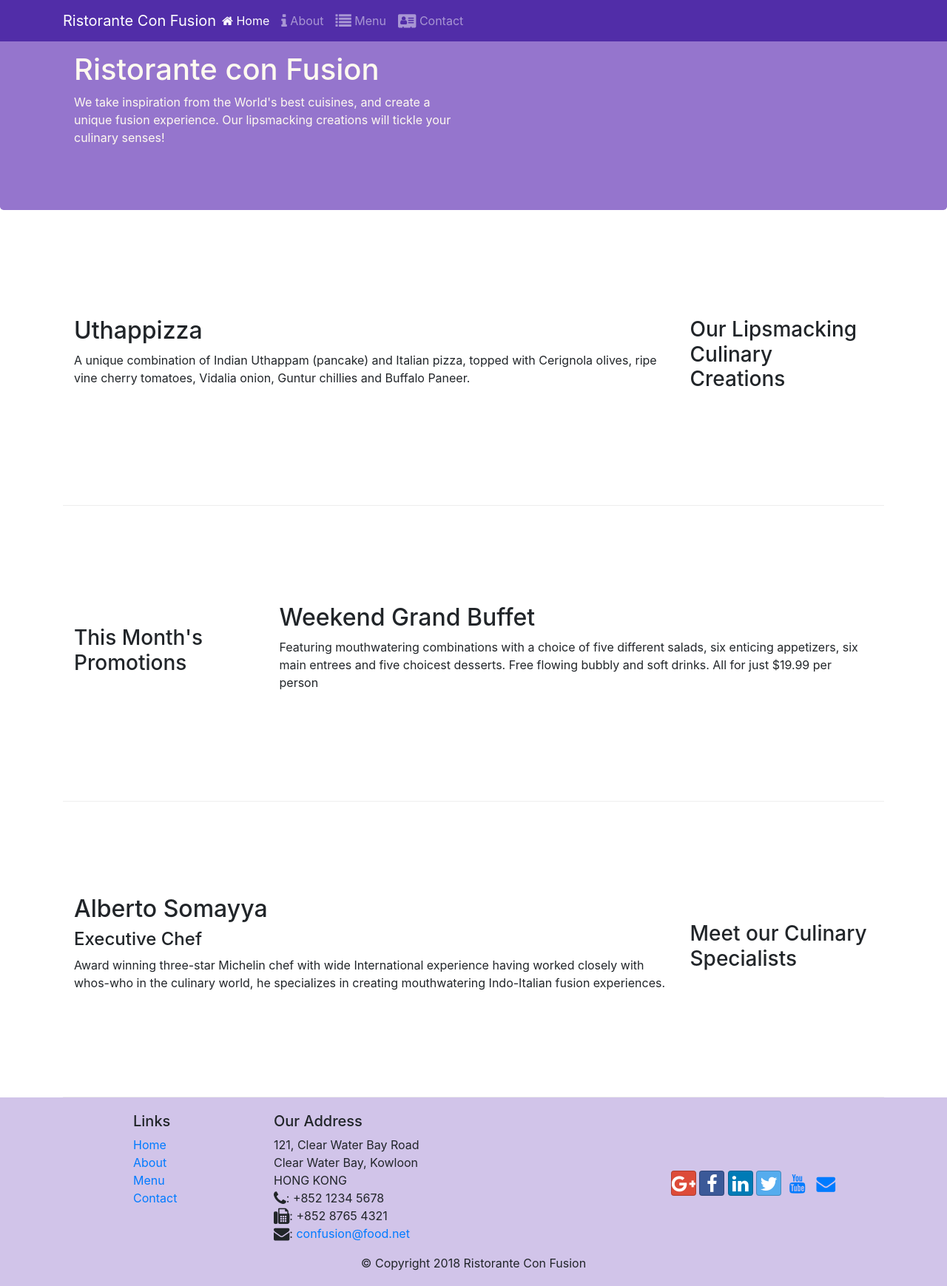
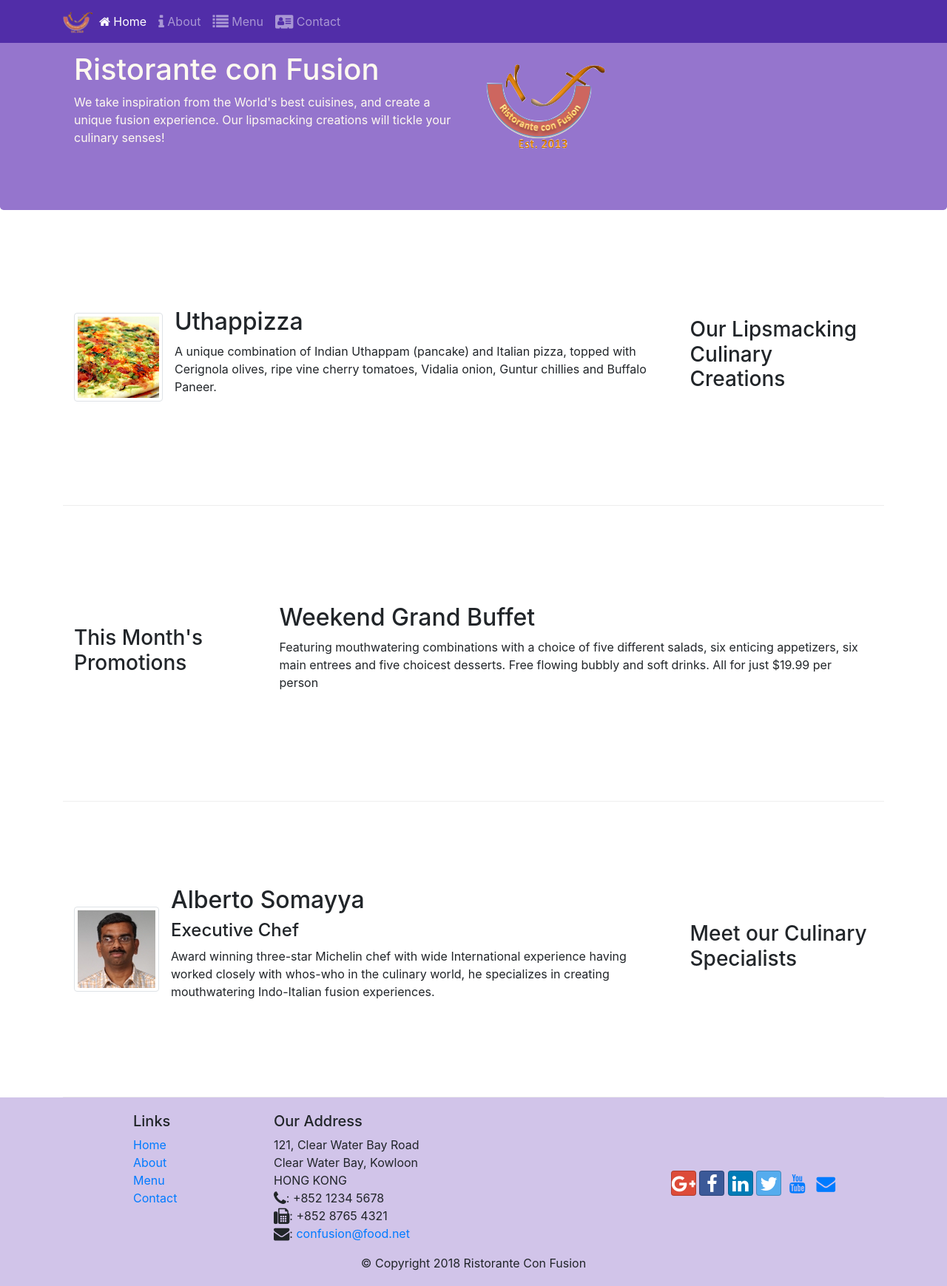
Before and after one commit to vaidehi4rk/Bootstrap-test, a website: page index.html in a window 1280 px wide. Shown: the whole page at 74% size. Drawn offline with nearby package versions, Linux system fonts and the light colour scheme.

Commit message:
Images and Media

```diff
--- a/index.html
+++ b/index.html
@@ -22,7 +22,7 @@
             <button class="navbar-toggler" type="button" data-toggle="collapse" data-target="#Navbar">
                 <span class="navbar-toggler-icon"></span>
             </button>
-            <a class="navbar-brand mr-auto" href="#">Ristorante Con Fusion</a>
+            <a class="navbar-brand mr-auto" href="#"><img src="img/logo.png" height="30" width="41"></a>
         <div class="collapse navbar-collapse" id="Navbar">
                 <ul class="navbar-nav mr-auto">
                     <li class="nav-item active"><a class="nav-link" href="#"><span class="fa fa-home"></span> Home</a></li>
@@ -42,8 +42,8 @@
                     <h1>Ristorante con Fusion</h1>
                     <p>We take inspiration from the World's best cuisines, and create a unique fusion experience. Our lipsmacking creations will tickle your culinary senses!</p>
                 </div>
-                <div class="col-12 col-sm">
-
+                <div class="col-12 col-sm align-self-center">
+                    <img src="img/logo.png" class="img-fluid">
                 </div>
             </div>
         </div>
@@ -55,9 +55,15 @@
                 <h3>Our Lipsmacking Culinary Creations</h3>
             </div>
             <div class="col col-sm order-sm-first col-md">
-                <h2>Uthappizza</h2>
+                <div class="media">
+                    <img class="d-flex mr-3 img-thumbnail align-self-center"
+                            src="img/uthappizza.png" alt="Uthappizza">
+            <div class="media-body">
+                <h2 class="mt-0">Uthappizza</h2>
                 <p>A unique combination of Indian Uthappam (pancake) and Italian pizza, topped with Cerignola olives, ripe vine cherry tomatoes, Vidalia onion, Guntur chillies and Buffalo Paneer.</p>
             </div>
+            </div>
+        </div>
         </div>
 
 
@@ -75,10 +81,23 @@
             <div  class="col-12 col-sm-4 order-sm-last col-md-3">
                 <h3>Meet our Culinary Specialists</h3>
             </div>
+
+
             <div class="col col-sm order-sm-first col-md">
-                <h2>Alberto Somayya</h2>
-                <h4>Executive Chef</h4>
-                <p>Award winning three-star Michelin chef with wide International experience having worked closely with whos-who in the culinary world, he specializes in creating mouthwatering Indo-Italian fusion experiences. </p>
+                <div class="media">
+                    <img class="d-flex mr-3 img-thumbnail align-self-center"
+                            src="img/alberto.png" alt="Alberto Somayya">
+                    <div class="media-body">
+                        <h2 class="mt-0">Alberto Somayya</h2>
+                        <h4>Executive Chef</h4>
+                        <p class="d-none d-sm-block">Award winning three-star Michelin chef with wide
+                            International experience having worked closely with
+                            whos-who in the culinary world, he specializes in
+                            creating mouthwatering Indo-Italian fusion experiences.
+                            </p>
+                    </div>
+                </div>
+
             </div>
         </div>
     </div>
```
Also changed, not shown: aboutus.html (+3 -2 lines), contactus.html (+3 -2 lines), img/alberto.png (added), img/buffet.png (added), img/logo.png (added), img/uthappizza.png (added), 1 other file.
